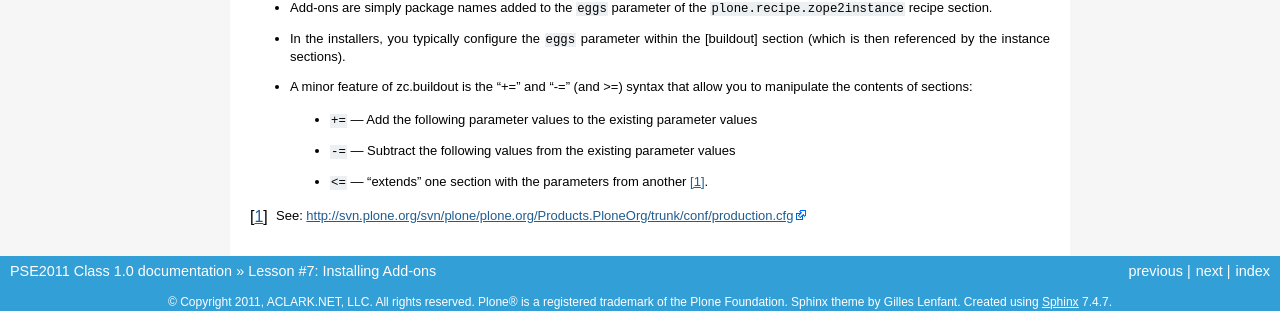
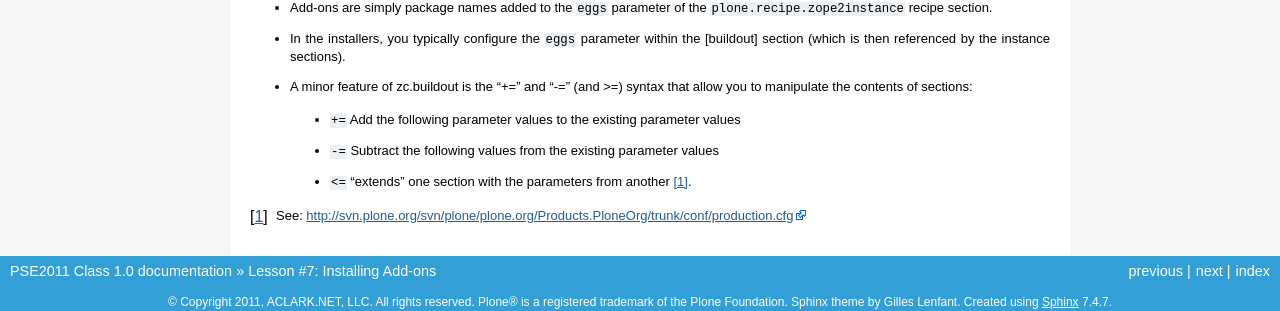
Before and after one commit to aclark4life/PSE2011, a Sphinx documentation site: the page built from docs/7.rst, in a window 1280 px wide. Shown: the part 761-1072 px from the top of the page. Built offline with Sphinx 7.4.7, drawn with Linux system fonts in a browser that asks for light colours.

Commit message:
Update docs

```diff
--- a/docs/7.rst
+++ b/docs/7.rst
@@ -49,8 +49,8 @@ Takeaway
 
 * A minor feature of zc.buildout is the "+=" and "-=" (and >=) syntax that allow you to manipulate the contents of sections:
 
- * ``+=`` — Add the following parameter values to the existing parameter values
- * ``-=`` — Subtract the following values from the existing parameter values
- * ``<=`` — "extends" one section with the parameters from another [1]_.
+ * ``+=`` Add the following parameter values to the existing parameter values
+ * ``-=`` Subtract the following values from the existing parameter values
+ * ``<=`` "extends" one section with the parameters from another [1]_.
 
 .. [1] See: http://svn.plone.org/svn/plone/plone.org/Products.PloneOrg/trunk/conf/production.cfg
```
